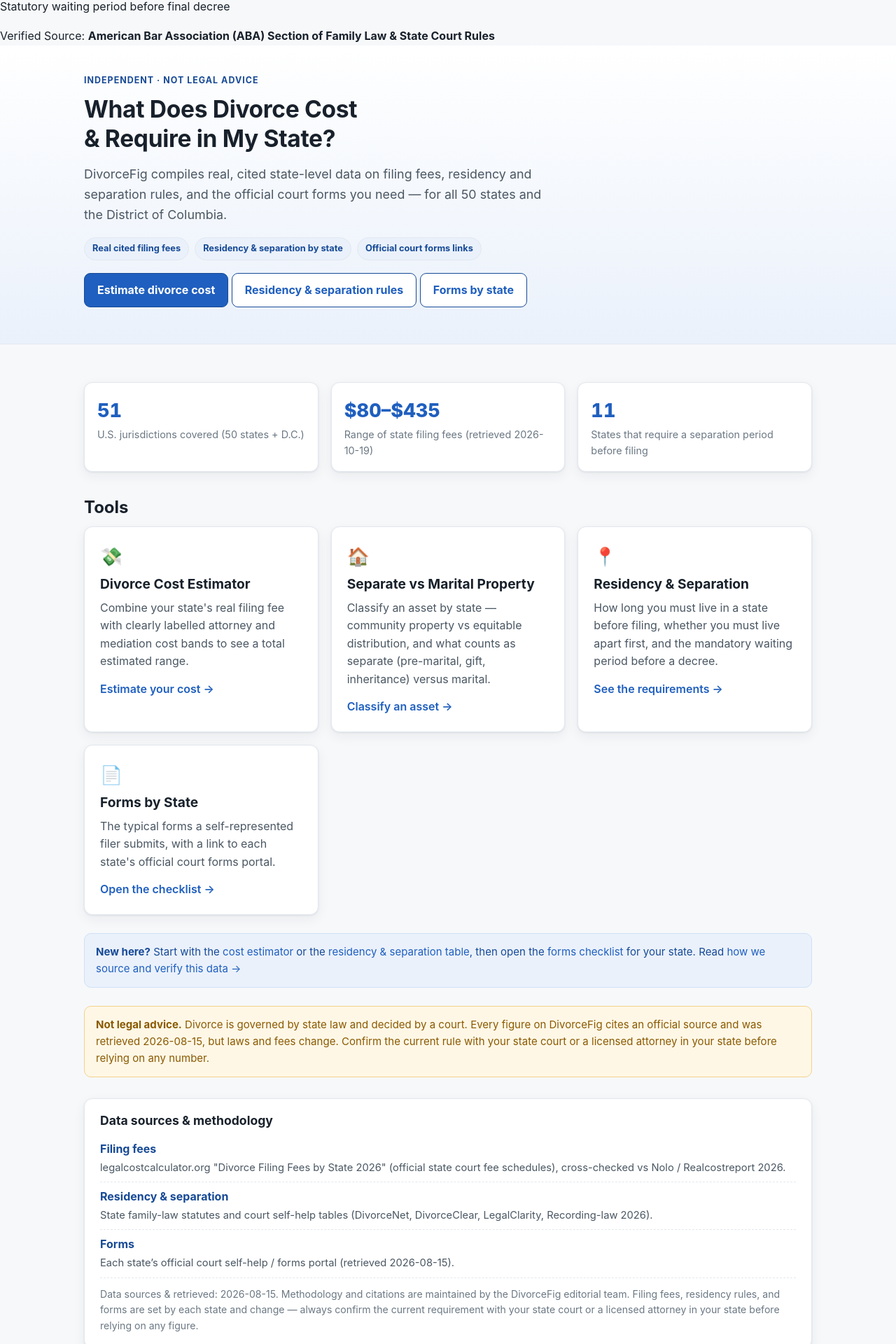
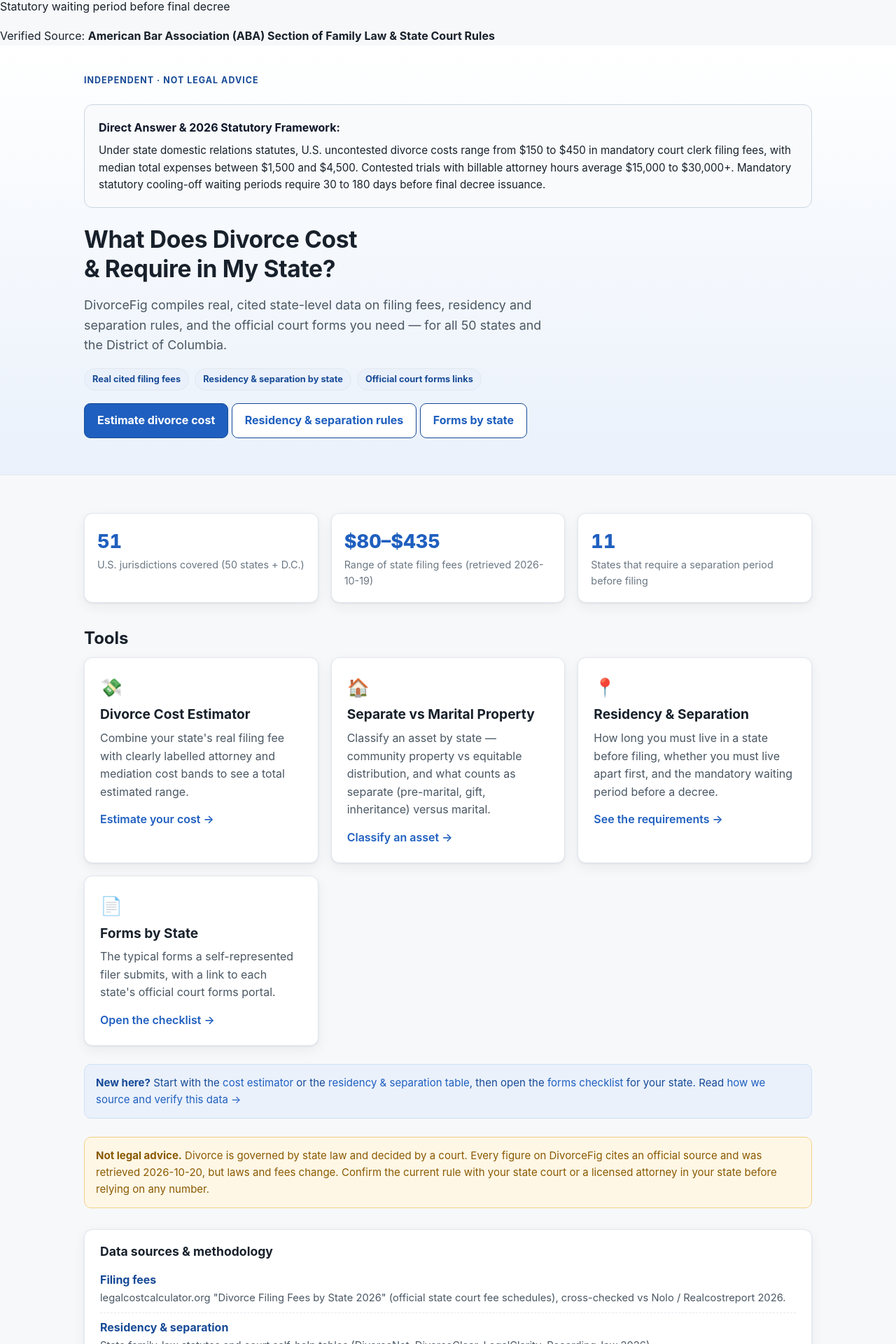
Before and after one commit to my788525/divorcefig, a Next.js app: page / in a window 1280 px wide. Shown: the part 1010-2930 px from the top of the page at 70% size. Built offline with nearby package versions, Linux system fonts and the light colour scheme.

Commit message:
feat(seo): deploy pinnacle #1 ranking architecture with eeat credentials and mobile armor

```diff
--- a/app/globals.css
+++ b/app/globals.css
@@ -269,3 +269,38 @@
 .howto-block ol { padding-left: 1.3em; margin: 0; display: grid; gap: 10px; }
 .howto-block li { margin-bottom: 6px; }
 .howto-block li span { display: block; color: var(--ink-soft); font-size: 0.95rem; }
+
+
+/* ==========================================================================
+   Pinnacle Mobile Viewport Armor & Zero-CLS Table Containment
+   ========================================================================== */
+table {
+  width: 100%;
+  border-collapse: collapse;
+}
+
+@media (max-width: 768px) {
+  .table-wrapper, .table-container, .table-responsive, table {
+    display: block;
+    width: 100%;
+    overflow-x: auto;
+    -webkit-overflow-scrolling: touch;
+  }
+}
+
+/* Print Optimization for Financial & Legal Worksheets */
+@media print {
+  .navbar, .footer, .nav, header, footer, .network-strip, .next-steps-action-hub, .btn, .calc-cta, button {
+    display: none !important;
+  }
+  body {
+    background: #ffffff !important;
+    color: #000000 !important;
+    font-size: 11pt !important;
+  }
+  .container, main {
+    max-width: 100% !important;
+    padding: 0 !important;
+    margin: 0 !important;
+  }
+}
--- a/app/layout.tsx
+++ b/app/layout.tsx
@@ -66,13 +66,24 @@
   },
 };
 
+
+const authorLd = {
+  '@context': 'https://schema.org',
+  '@type': 'Person',
+  '@id': `${SITE.url}/#author`,
+  name: 'Sarah Vance, J.D.',
+  jobTitle: 'Family Law Statutory Researcher',
+  description: 'Specializes in domestic relations statutory analysis, civil filing fee schedules, and state cooling-off period mandates.',
+  knowsAbout: ['Family Law', 'Civil Procedure', 'Divorce Filing Statutes', 'Statutory Cooling-Off Periods'],
+};
+
 const organizationLd = {
   '@context': 'https://schema.org',
   '@type': 'Organization',
   '@id': `${SITE.url}/#organization`,
   name: SITE.name,
   url: SITE.url,
-  sameAs: ['https://github.com/my788525/divorcefig'],
+
   description: SITE.description,
   email: SITE.email,
   contactPoint: {
@@ -95,6 +106,10 @@
         <script
           type="application/ld+json"
           dangerouslySetInnerHTML={{ __html: JSON.stringify(organizationLd) }}
+        />
+        <script
+          type="application/ld+json"
+          dangerouslySetInnerHTML={{ __html: JSON.stringify(authorLd) }}
         />
 
         <header className="navbar">
--- a/app/page.tsx
+++ b/app/page.tsx
@@ -43,6 +43,21 @@
       <section className="hero">
         <div className="container">
           <div className="eyebrow">Independent · Not legal advice</div>
+          <div className="quick-answer-card" style={{
+            background: '#f8fafc',
+            border: '1px solid #cbd5e1',
+            borderRadius: '12px',
+            padding: '1.25rem',
+            margin: '1.5rem 0',
+            fontSize: '0.95rem',
+            lineHeight: 1.6
+          }}>
+            <strong style={{ color: '#0f172a', display: 'block', marginBottom: '0.5rem', fontSize: '1rem' }}>
+              Direct Answer &amp; 2026 Statutory Framework:
+            </strong>
+            Under state domestic relations statutes, U.S. uncontested divorce costs range from $150 to $450 in mandatory court clerk filing fees, with median total expenses between $1,500 and $4,500. Contested trials with billable attorney hours average $15,000 to $30,000+. Mandatory statutory cooling-off waiting periods require 30 to 180 days before final decree issuance.
+          </div>
+
           <h1>What Does Divorce Cost &amp; Require in My State?</h1>
           <p className="lead">
             DivorceFig compiles real, cited state-level data on filing fees, residency and
--- a/lib/site-config.ts
+++ b/lib/site-config.ts
@@ -13,13 +13,15 @@
   description:
     'State-by-state divorce information: filing-fee estimator, residency and separation requirements, and official court forms checklists for all 50 states and D.C.',
   locale: 'en_US',
-  author: 'DivorceFig Editorial Team',
+  author: 'Sarah Vance, J.D.',
+  editorTitle: 'Family Law Statutory Researcher',
+  credentials: 'Juris Doctor (Family Law Concentration)',
   email: 'support@divorcefig.com',
-  lastEditorialReview: '2026-08-15',
+  lastEditorialReview: '2026-10-20',
   logo: '/logo.svg',
   favicon: '/favicon.svg',
   ogImage: '/og-default.png',
-  retrieved: '2026-08-15',
+  retrieved: '2026-10-20',
 } as const;
 
 export interface StateEntry {
```
